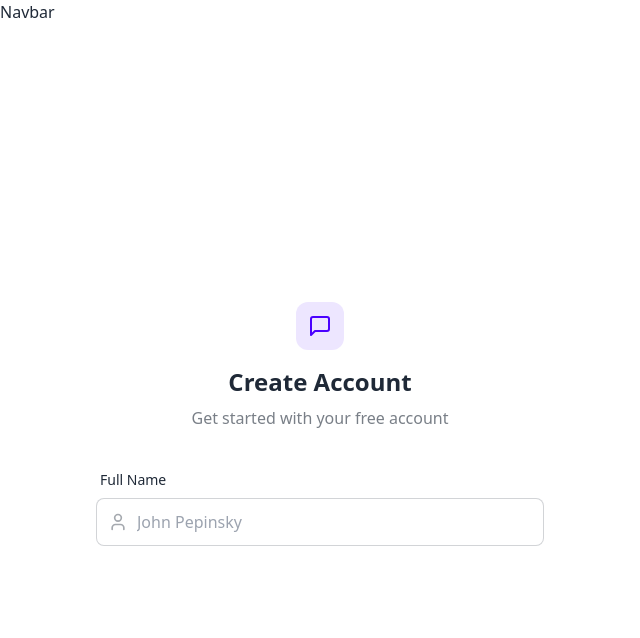
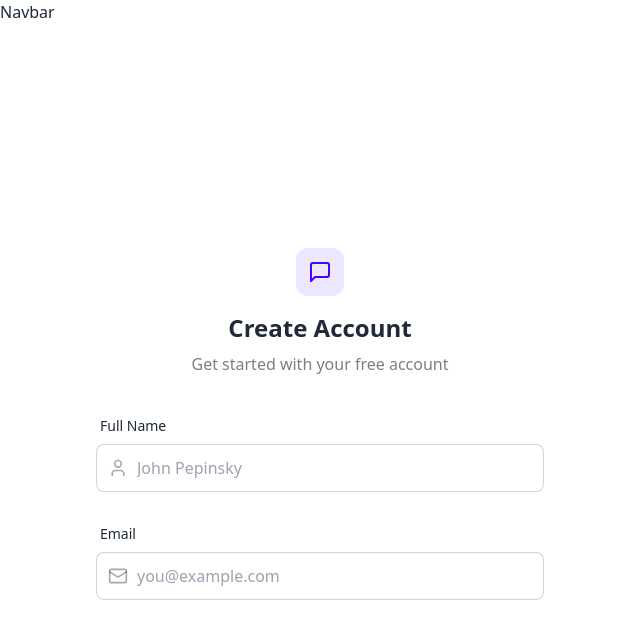
Before and after one commit to Pepele14/chatapp, a React (Vite) app in the folder frontend/: page /signup in a window 1280 px wide. Shown: the top 638 px of the page, without its empty margins (0-640 px from the left). Built offline with nearby package versions, Linux system fonts and the light colour scheme; no server answers; the HTML template or start-up script is replaced by a standard one.

Commit message:
email label add

```diff
--- a/frontend/src/pages/SignUpPage.jsx
+++ b/frontend/src/pages/SignUpPage.jsx
@@ -1,6 +1,6 @@
 import { useState } from "react";
 import { useAuthStore } from "../store/useAuthStore";
-import { MessageSquare, User } from "lucide-react";
+import { Mail, MessageSquare, User } from "lucide-react";
 
 const SignUpPage = () => {
   const [showPassword, setShowPassword] = useState(false);
@@ -50,6 +50,24 @@
           </div>
          </div>
 
+         <div className="form-control">
+          <label className="label">
+            <span className="label-text font-medium">Email</span>
+          </label>
+          <div className="relative">
+            <div className="absolute inset-y-0 left-0 pl-3 flex items-center pointer-events-none">
+              <Mail className="size-5 text-base-content/40" />
+            </div>
+            <input
+              type="email"
+              className={`input input-bordered w-full pl-10`}
+              placeholder="you@example.com"
+              value={formData.fullName}
+              onChange={(e) => setFormData({ ...formData, fullName: e.target.value})}
+              />
+          </div>
+         </div>
+
       </form>
 
       </div>
```
